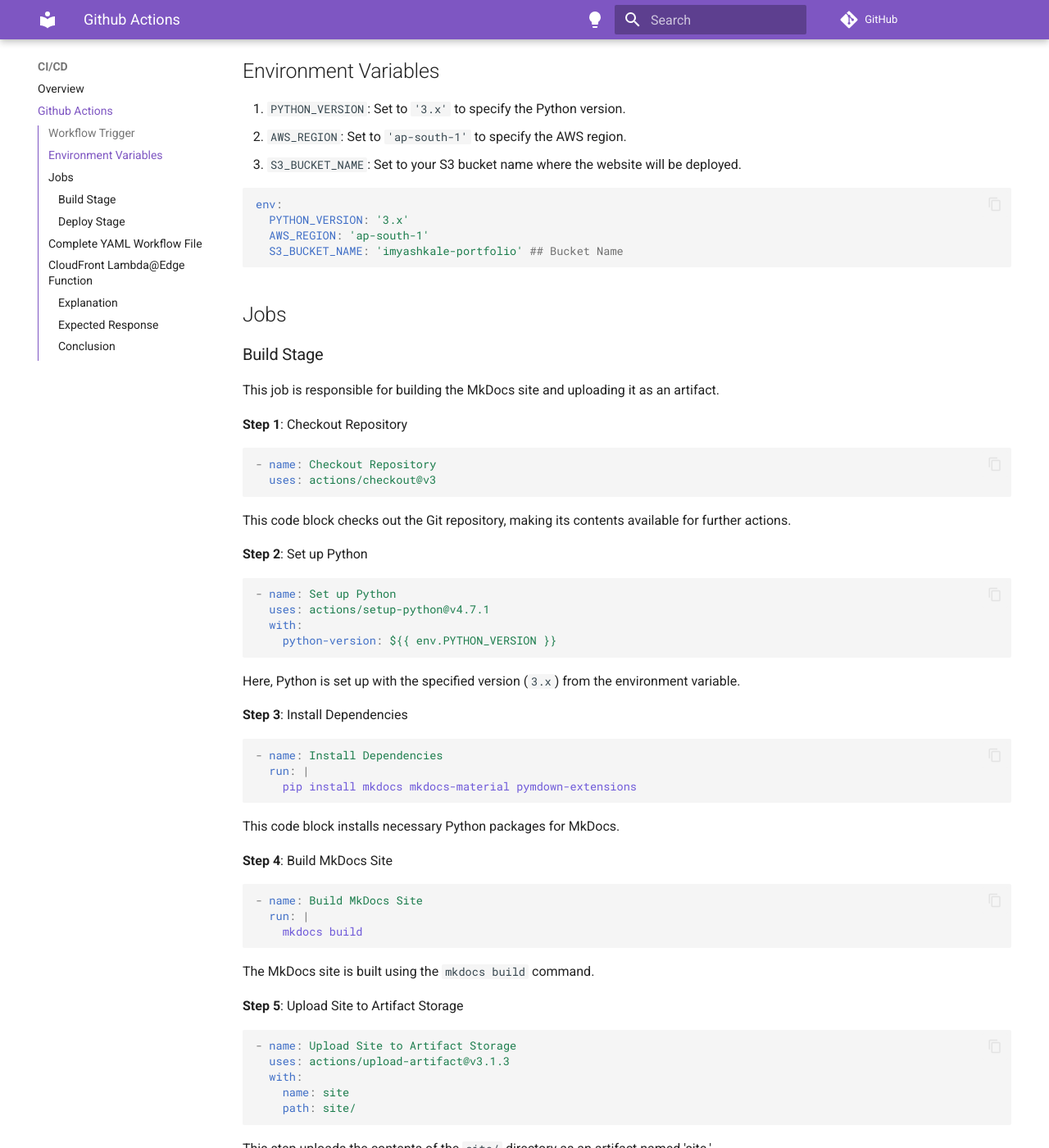
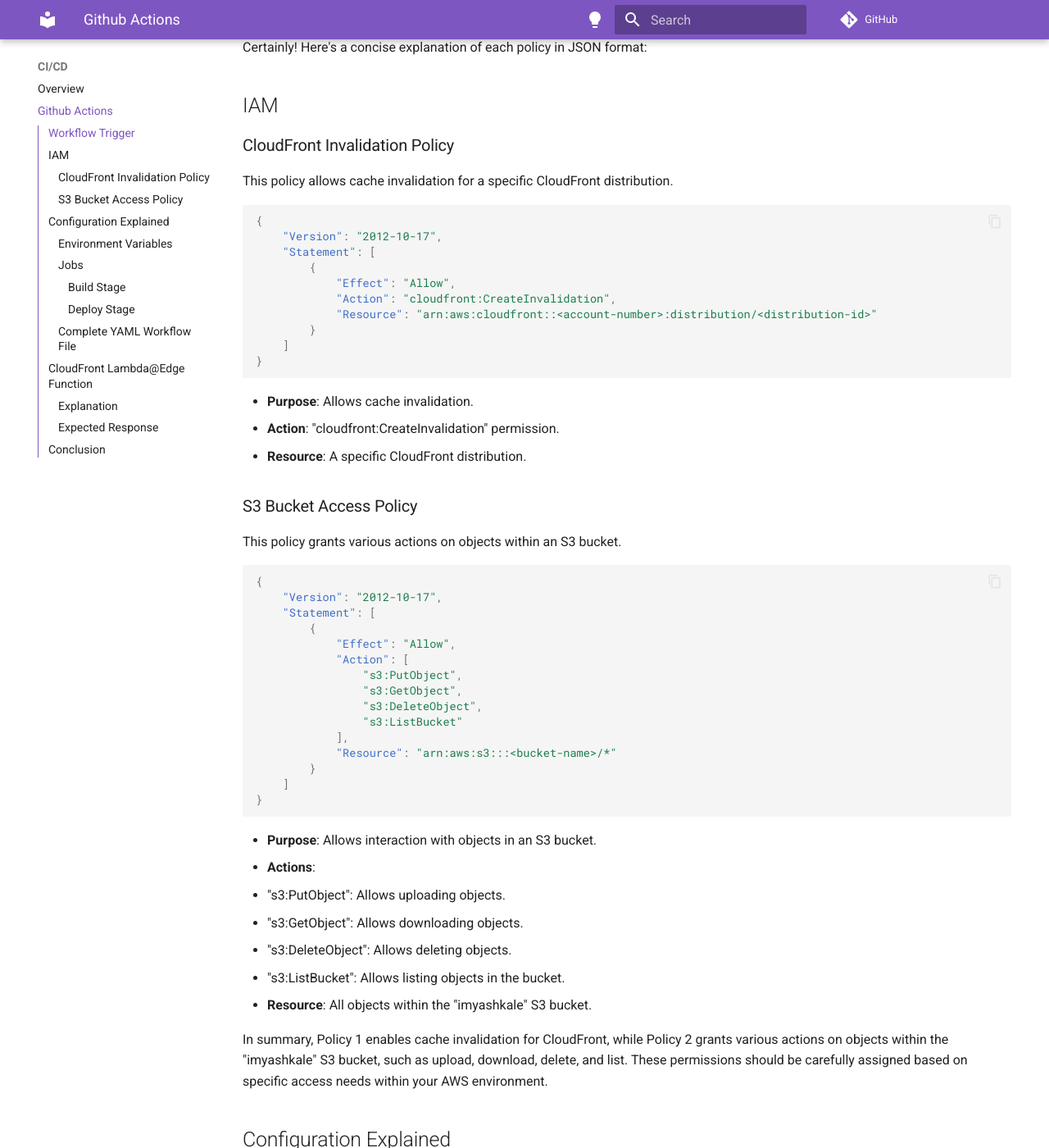
Before and after one commit to imyashkale/portfolio, an MkDocs documentation site: the page built from docs/cicd/github-actions/imyashkale-site-deployment.md, in a window 1280 px wide and 1400 px high, scrolled down 406 px. Shown: the whole window at 82% size. Built offline with MkDocs 1.6.1 and Material for MkDocs 9.7.7, drawn with Linux system fonts in a browser that asks for light colours; comment, search, counter and statistics services are not loaded.

Commit message:
github actions deployment explained

````diff
--- a/docs/cicd/github-actions/imyashkale-site-deployment.md
+++ b/docs/cicd/github-actions/imyashkale-site-deployment.md
@@ -6,7 +6,66 @@ This workflow automates the process of building and deploying a portfolio websit
 
 This workflow is triggered whenever there is a push to the `master` branch of your repository.
 
-## Environment Variables
+Certainly! Here's a concise explanation of each policy in JSON format:
+
+## IAM
+
+### CloudFront Invalidation Policy
+
+This policy allows cache invalidation for a specific CloudFront distribution.
+
+```json
+{
+    "Version": "2012-10-17",
+    "Statement": [
+        {
+            "Effect": "Allow",
+            "Action": "cloudfront:CreateInvalidation",
+            "Resource": "arn:aws:cloudfront::<account-number>:distribution/<distribution-id>"
+        }
+    ]
+}
+```
+
+- **Purpose**: Allows cache invalidation.
+- **Action**: "cloudfront:CreateInvalidation" permission.
+- **Resource**: A specific CloudFront distribution.
+
+### S3 Bucket Access Policy
+
+This policy grants various actions on objects within an S3 bucket.
+
+```json
+{
+    "Version": "2012-10-17",
+    "Statement": [
+        {
+            "Effect": "Allow",
+            "Action": [
+                "s3:PutObject",
+                "s3:GetObject",
+                "s3:DeleteObject",
+                "s3:ListBucket"
+            ],
+            "Resource": "arn:aws:s3:::<bucket-name>/*"
+        }
+    ]
+}
+```
+
+- **Purpose**: Allows interaction with objects in an S3 bucket.
+- **Actions**:
+  - "s3:PutObject": Allows uploading objects.
+  - "s3:GetObject": Allows downloading objects.
+  - "s3:DeleteObject": Allows deleting objects.
+  - "s3:ListBucket": Allows listing objects in the bucket.
+- **Resource**: All objects within the "imyashkale" S3 bucket.
+
+In summary, Policy 1 enables cache invalidation for CloudFront, while Policy 2 grants various actions on objects within the "imyashkale" S3 bucket, such as upload, download, delete, and list. These permissions should be carefully assigned based on specific access needs within your AWS environment.
+
+## Configuration Explained
+
+### Environment Variables
 
 1. `PYTHON_VERSION`: Set to `'3.x'` to specify the Python version.
 2. `AWS_REGION`: Set to `'ap-south-1'` to specify the AWS region.
@@ -20,9 +79,9 @@ env:
 
 ```
 
-## Jobs
+### Jobs
 
-### Build Stage
+#### Build Stage
 
 This job is responsible for building the MkDocs site and uploading it as an artifact.
 
@@ -78,7 +137,7 @@ The MkDocs site is built using the `mkdocs build` command.
 
 This step uploads the contents of the `site/` directory as an artifact named 'site.'
 
-### Deploy Stage
+#### Deploy Stage
 
 This job deploys the MkDocs site to AWS S3 and invalidates the CloudFront distribution.
 
@@ -126,7 +185,7 @@ This job deploys the MkDocs site to AWS S3 and invalidates the CloudFront distri
     aws cloudfront create-invalidation --distribution-id ${{ secrets.CLOUDFRONT_DISTRIBUTION_ID }} --paths "/*"
 ```
 
-## Complete YAML Workflow File
+### Complete YAML Workflow File
 
 Here's the complete YAML file for this workflow:
 
@@ -225,6 +284,6 @@ This code block represents a JavaScript function that serves as a handler for a
 
 The expected response of this function is a modified HTTP request object (`request`) that ensures requests for directory paths or paths without the trailing slash are rewritten to point to the `index.html` file within those directories. This modification allows CloudFront to serve the correct content for routes in websites generated by MkDocs, ensuring that URLs like `/my-page/` and `/my-page` both resolve to the `index.html` file within the `/my-page/` directory.
 
-### Conclusion
+## Conclusion
 
 Upon completion of the 'build' and 'deploy' stages, your portfolio website will be built, deployed to AWS S3, and the CloudFront distribution will be updated to serve the latest content. This workflow simplifies the process of building and deploying your portfolio website, ensuring it's always up-to-date.
````
